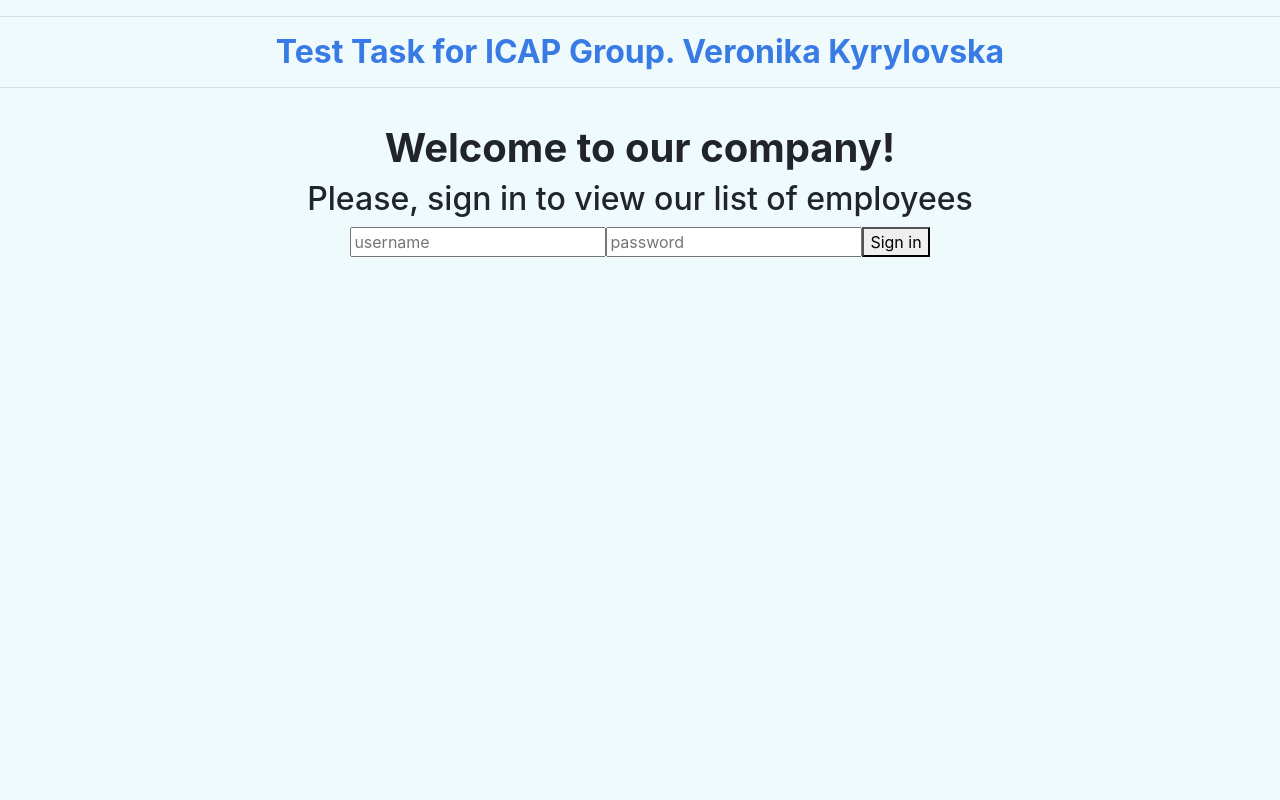
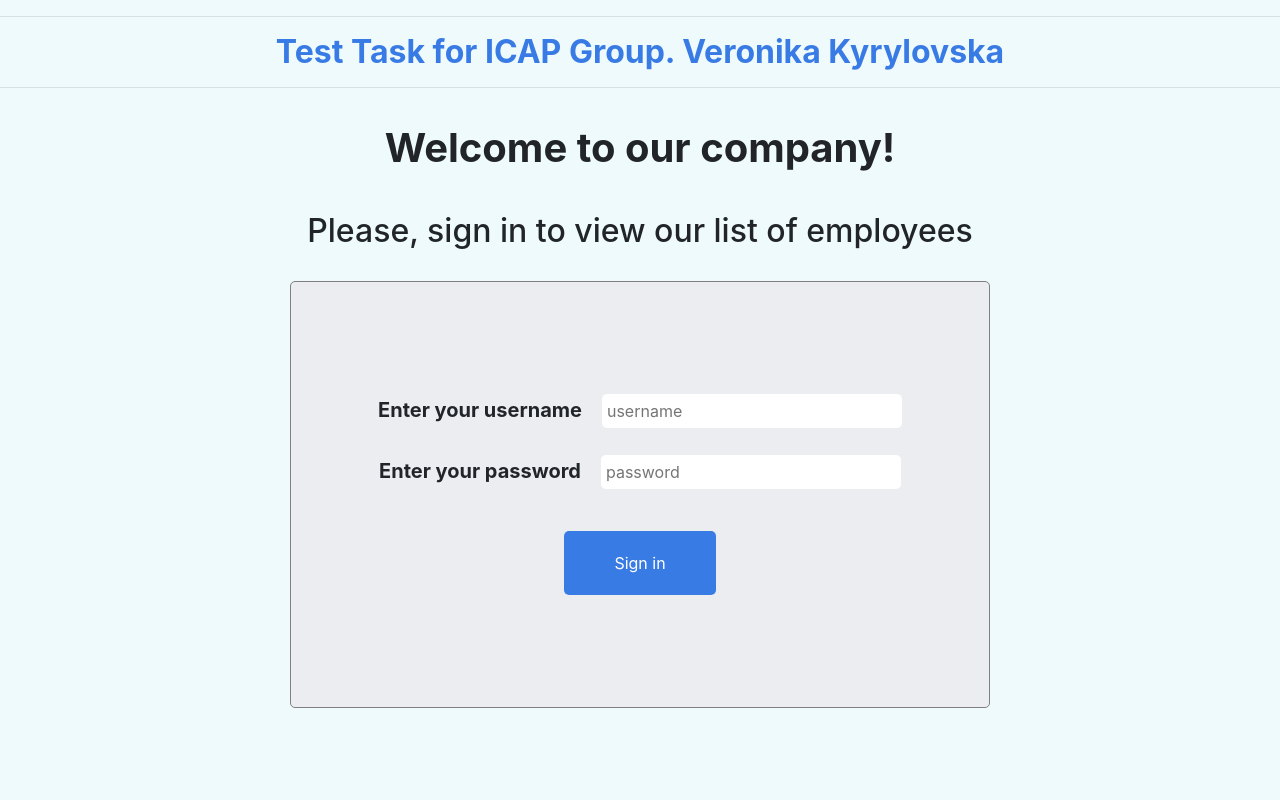
Before and after one commit to Veronika-Kyr/icap-task, a React (Vite) app: page / in a window 1280 px wide. Shown: the top 800 px of the page. Built offline with nearby package versions, Linux system fonts and the light colour scheme.

Commit message:
Set fetching data and add styles

```diff
--- a/src/assets/styles/dataPage.css
+++ b/src/assets/styles/dataPage.css
@@ -6,6 +6,13 @@
 .headContent {
     margin: 15px;
     padding: 10px;
+}
+
+.errorMessage {
+    padding: 20px;
+    font-size: 24px;
+    color: red;
+    font-weight: 600;
 }
 
 table,
@@ -19,3 +26,9 @@ td {
 table {
     border-collapse: collapse;
 }
+
+article {
+    margin: 50px 30px;
+    text-align: justify;
+    text-indent: 20px;
+}
--- a/src/assets/styles/loginPage.css
+++ b/src/assets/styles/loginPage.css
@@ -1,3 +1,64 @@
 h1 {
     font-weight: 700;
 }
+
+.subscribeHead {
+    margin-top: 40px;
+}
+
+.subscribingForm {
+
+    max-width: 700px;
+    min-height: 400px;
+    margin: 30px auto;
+    padding: 7rem 10px;
+    border: 1px solid grey;
+    border-radius: 5px;
+    background: rgb(236, 237, 240);
+}
+
+.successSubscribe {
+    max-width: 700px;
+    min-height: 400px;
+    margin: 30px auto;
+    padding: 7rem 10px;
+    border: 1px solid grey;
+    border-radius: 5px;
+    background: rgb(236, 237, 240);
+}
+
+label {
+    margin-right: 20px;
+    margin-bottom: 30px;
+    font-size: 20px;
+    font-weight: 700;
+}
+
+input,
+.inputValid {
+    padding: 5px;
+    border: none;
+    width: 300px;
+    border-radius: 5px;
+
+}
+
+.redBorder {
+    border: 1px solid red;
+}
+
+.subscribeBTN {
+    margin-top: 15px;
+    padding: 20px 50px;
+    border: none;
+    border-radius: 5px;
+    background: #397BE5;
+    color: white;
+
+}
+
+.subscribeBTN:hover {
+    color: #397BE5;
+    background: white;
+    cursor: grab;
+}
--- a/src/features/login/loginSlice.tsx
+++ b/src/features/login/loginSlice.tsx
@@ -5,7 +5,7 @@ import { ILoginData } from '../../interfaces/user';
 export const fetchLogin = createAsyncThunk(
     "login/fetch",
     async function (userData: ILoginData) {
-        const response = await fetch('http://146.190.118.121/api/login/', {
+        const response = await fetch('https://technical-task-api.icapgroupgmbh.com/api/login/', {
             method: "POST",
             headers: {
                 'Content-Type': 'application/json'
@@ -19,14 +19,14 @@ export const fetchLogin = createAsyncThunk(
 
 const loginSlice = createSlice({
     name: 'login',
-    initialState: { data: [], fetchStatus: '', isSubscribed: false } /*as { data: string[], fetchStatus: string, isSubscribed: boolean }*/,
+    initialState: { data: {}, fetchStatus: '', isSubscribed: false } as { data: { message?: string, error?: string }, fetchStatus: string, isSubscribed: boolean },
     reducers: {},
     extraReducers: (builder) => {
         builder.addCase(fetchLogin.fulfilled, (state, action) => {
-            state.data = action.payload
+            /* state.data = action.payload
              state.fetchStatus = 'success'
-            state.isSubscribed = !state.isSubscribed
-            /* if (!action.payload.error) {
+             state.isSubscribed = !state.isSubscribed*/
+            if (!action.payload.error) {
                 state.data = action.payload
                 state.fetchStatus = 'success'
                 state.isSubscribed = !state.isSubscribed
@@ -35,7 +35,7 @@ const loginSlice = createSlice({
                 state.data = action.payload
                 state.fetchStatus = ''
                 state.isSubscribed = false
-             }*/
+            }
         })
             .addCase(fetchLogin.pending, (state) => {
                 state.fetchStatus = 'loading'
--- a/src/features/userData/getUsersSlice.tsx
+++ b/src/features/userData/getUsersSlice.tsx
@@ -4,14 +4,14 @@ import { IUser } from '../../interfaces/user';
 export const fetchUsers = createAsyncThunk(
     "users/fetch",
     async () => {
-        const response = await fetch(`http://146.190.118.121/api/table/`);
-        return (await response.json()) as IUser[];
+        const response = await fetch(`https://technical-task-api.icapgroupgmbh.com/api/table/`);
+        return response.json();
     }
 );
 
 const usersSlice = createSlice({
     name: 'users',
-    initialState: { data: [], fetchStatus: '' } as { data: IUser[], fetchStatus: string },
+    initialState: { data: {}, fetchStatus: '' } as { data: { results: IUser[] }, fetchStatus: string },
     reducers: {
         /*  updateUsers(state, action) {
               state.data = action.payload;
--- a/src/interfaces/user.ts
+++ b/src/interfaces/user.ts
@@ -4,7 +4,7 @@ export interface ILoginData {
 }
 
 export interface IUser {
-    "id"?: string,
+    "id": number,
     "name": string,
     "birthday_date": string,
     "email": string,
--- a/src/pages/DataPage.tsx
+++ b/src/pages/DataPage.tsx
@@ -17,9 +17,10 @@ export default function DataPage() {
     useEffect(() => {
         dispatch(fetchUsers())
     }, [])
-    const nPages = Math.ceil((users.data.length) / recordsPerPage);
 
 
+    if (users.fetchStatus === 'success') {
+        const nPages = Math.ceil((users.data.results.length) / recordsPerPage);
         return (
             <div className='page'>
                 <Header />
@@ -40,7 +41,7 @@ export default function DataPage() {
                                 </tr>
                             </thead>
                             <tbody>
-                            {(users.data.slice(indexOfFirstRecord,
+                                {users.fetchStatus === 'success' && (users.data.results.slice(indexOfFirstRecord,
                                     indexOfLastRecord)).map((user, index) => {
                                         return (
                                             <tr className='tableRowContent' key={index} >
@@ -75,5 +76,5 @@ export default function DataPage() {
                 <Footer />
             </div>
         )
-
     }
+}
--- a/src/pages/LoginPage.tsx
+++ b/src/pages/LoginPage.tsx
@@ -4,74 +4,68 @@ import Header from '../components/Header';
 import Footer from '../components/Footer';
 import { Link } from 'react-router-dom';
 import { fetchLogin } from '../features/login/loginSlice';
-import { ILoginData } from '../interfaces/user';
 import { useAppSelector, useAppDispatch } from '../app/hooks'
 
 
 export default function LoginPage() {
     const [password, setUserPassword] = useState('');
     const [username, setUserName] = useState('');
-    const [clickedSubBTN, setclickedSubBTN] = useState(false);
-    const [userDataR, setuserDataR] = useState<ILoginData>({
-        'username': '',
-        'password': ''
-    });
+    const [userNameClassName, setUsernameClassName] = useState('inputValid');
+    const [error, setError] = useState(false);
     const subscribe = useAppSelector((state) => state.login);
     const dispatch = useAppDispatch();
 
-
     function getUserName(event: React.FormEvent<HTMLInputElement>) {
-        setUserName(event.currentTarget.value);
+        if (!/^[a-zA-Z\s]+$/.test(event.currentTarget.value)) { setUsernameClassName('redBorder'); }
+        else {
+            setUserName(event.currentTarget.value);
+            setUsernameClassName('inputValid')
+        }
     }
     function getPassword(event: React.FormEvent<HTMLInputElement>) {
         setUserPassword(event.currentTarget.value);
     }
 
-    function handleSubscribe(e) {
+    function handleSubscribe(e: React.FormEvent<HTMLFormElement>) {
         e.preventDefault();
-        setclickedSubBTN(true);
-        setuserDataR({ 'username': username, 'password': password });
-        dispatch(fetchLogin(userDataR));
+        dispatch(fetchLogin({ 'username': username, 'password': password }));
     }
 
+    useEffect(() => {
+        if (subscribe.data.error) {
+            setError(true);
+            setUserName('');
+            setUserPassword('');
+        }
+    }, [subscribe.data.error])
 
     useEffect(() => {
-        if (!clickedSubBTN) return;
-        // setdisabledBtn(true);
-        if (subscribe.isSubscribed) {
-            //  setdisabledBtn(false);
-            setclickedSubBTN(false);
+        if (subscribe.data.message) {
+            setError(false);
         }
-    }, [clickedSubBTN, subscribe.isSubscribed])
-
-    {/*  useEffect(() => {
-        if (subscribe.data.error) {
-            window.alert(subscribe.data.error);
-            setclickedSubBTN(false);
-            setdisabledBtn(false);
-            setEmail('');
-            setclickedunSubBTN(false);
-        }
-    }, [subscribe.data.error])*/}
-
+    }, [subscribe.data.message])
 
 
     return (
         <div className='page'>
             <Header />
             <div className='datapage'>
-                <div className='joinProgram_cover'>
-                    <h1>Welcome to our company!</h1>
-                    {!subscribe.isSubscribed && <div>  <h2 className='joinHeader'> Please, sign in to view our list of employees</h2>
 
-                        <form className='joinForm'>
-                            <input className='joinMail' title='Enter your username here' placeholder='username' type="text" onChange={getUserName} />
-                            <input className='joinMail' title='Enter your password here' placeholder='password' type="password" onChange={getPassword} />
-                            <button className='joinBtns' type='submit' onClick={handleSubscribe} >Sign in</button>
+                <h1>Welcome to our company!</h1>
+                {!subscribe.isSubscribed && <div >  <h2 className='subscribeHead'> Please, sign in to view our list of employees</h2>
+                    {error && <p className='errorMessage'>Your username and/or password is incorrect. Please, try again! </p>}
+                    <form className='subscribingForm'>
+                        <div className="form-items"> <label htmlFor="name">Enter your username </label>
+                            <input id="name" className={userNameClassName} title='Enter your username here' value={username} placeholder='username' type="text" onChange={getUserName} />
+                        </div>
+                        <div className="form-items"> <label htmlFor="password"> Enter your password </label>
+                            <input id="password" className='joinMail' title='Enter your password here' placeholder='password' value={password} type="password" onChange={getPassword} />
+                        </div>
+                        <button className='subscribeBTN' type='submit' onClick={handleSubscribe} >Sign in</button>
 
-                        </form></div>}
-                    {subscribe.isSubscribed && <p>You've logged successfully! Now view <Link to='datapage'>List of employees</Link></p>}
-                </div>
+                    </form></div>}
+                {subscribe.isSubscribed && <p className='successSubscribe'>You've logged successfully! Now view <Link to='datapage'>List of employees</Link></p>}
+
             </div>
             <Footer />
         </div>
```
Lines whose indentation alone changed are shown as unchanged.
